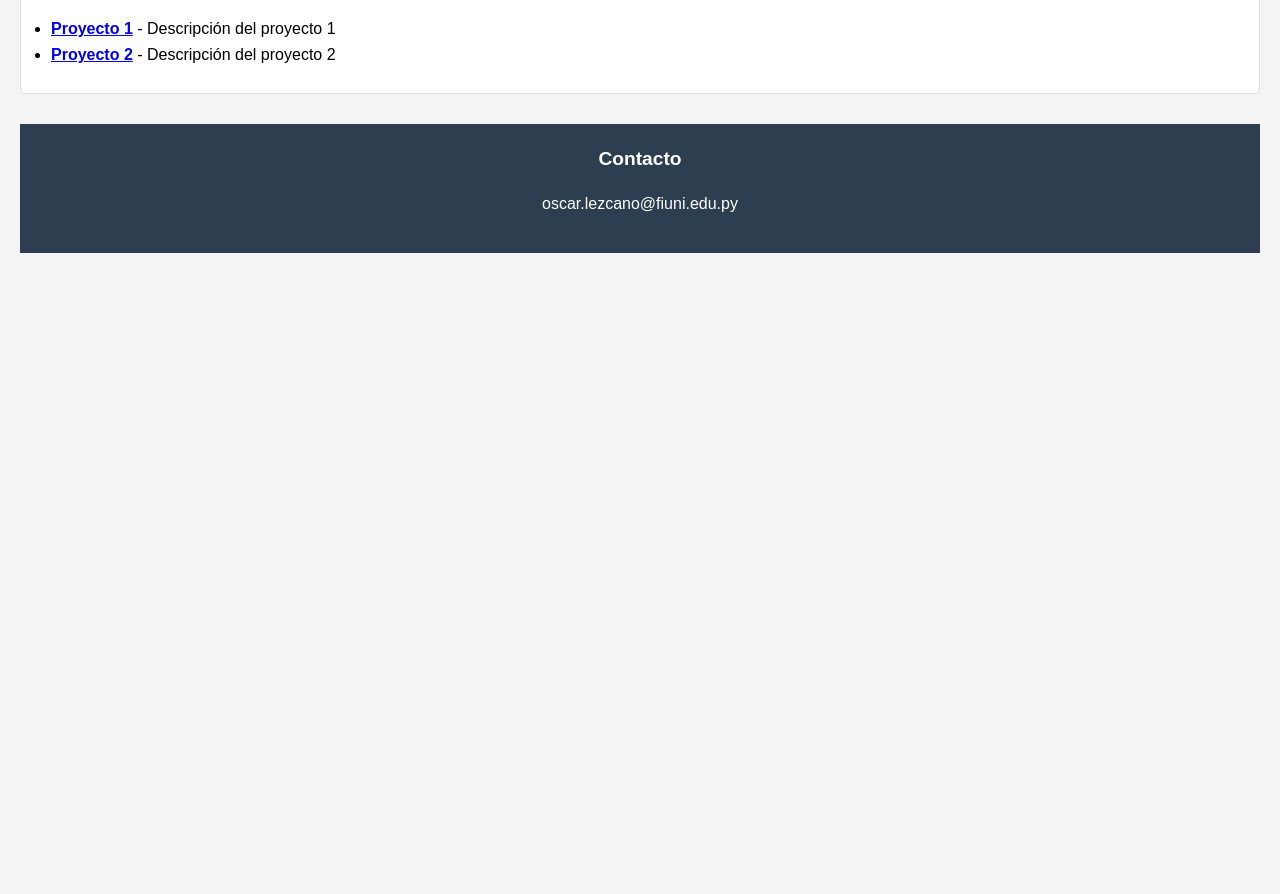
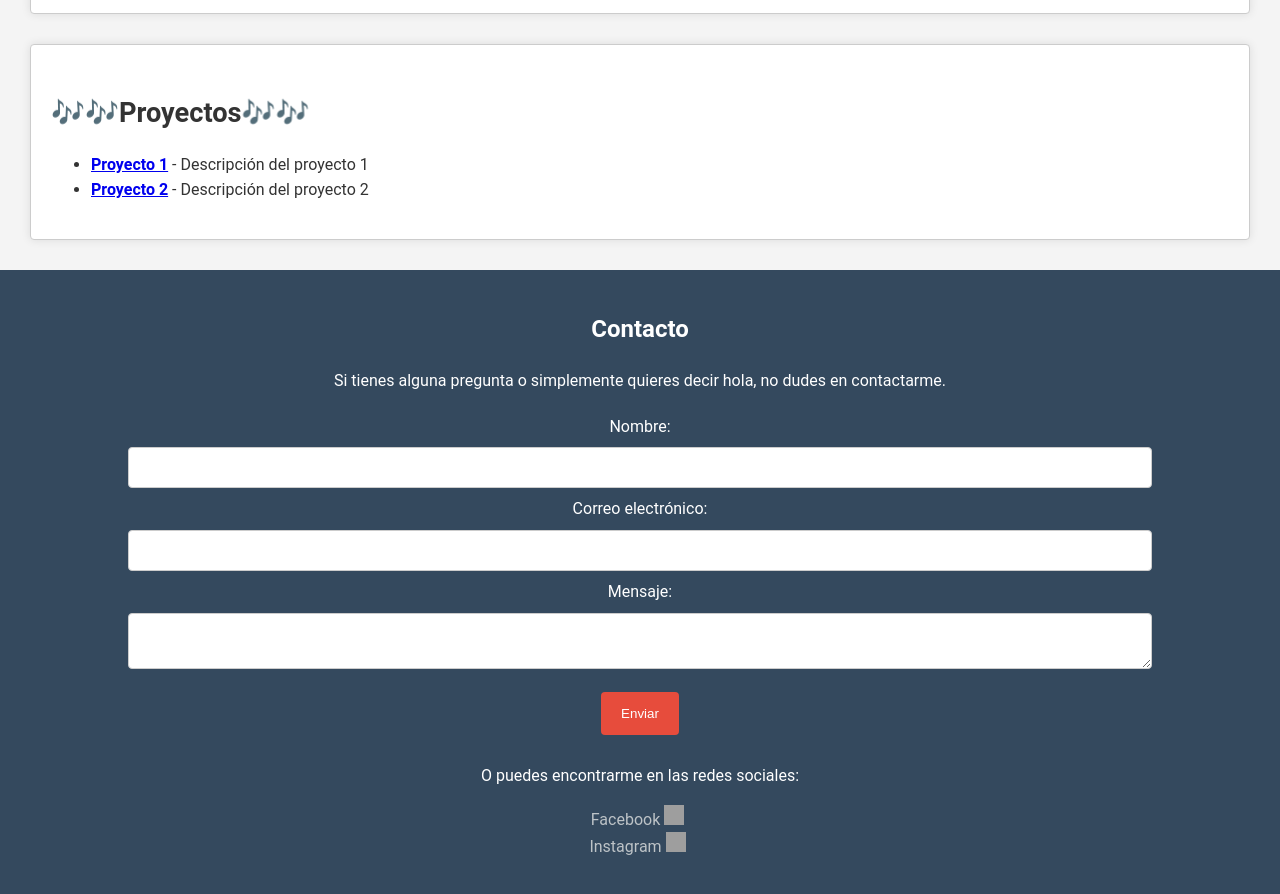
Before and after one commit to OscarLezcano/MiPortafolio, a plain HTML site: page index.html in a window 1280 px wide. Shown: the part 1000-1894 px from the top of the page. Before the commit the page ends 1273 px from the top, so only its background shows below. Drawn offline with Linux system fonts and the light colour scheme; grey boxes are pictures that could not be loaded.

Commit message:
Add files via upload

```diff
--- a/index.html
+++ b/index.html
@@ -69,7 +69,29 @@
 
     <footer>
         <h2>Contacto</h2>
-        <p>oscar.lezcano@fiuni.edu.py</p>
+        <p>Si tienes alguna pregunta o simplemente quieres decir hola, no dudes en contactarme.</p>
+        <form>
+            <label for="name">Nombre:</label><br>
+            <input type="text" id="name" name="name"><br>
+            <label for="email">Correo electrónico:</label><br>
+            <input type="email" id="email" name="email"><br>
+            <label for="message">Mensaje:</label><br>
+            <textarea id="message"></textarea><br>
+            <input type="submit" value="Enviar">
+        </form>
+        <p>O puedes encontrarme en las redes sociales:</p>
+        <ul>
+            <li>
+                <a href="https://www.facebook.com/" target="_blank">
+                    Facebook <img src="https://icon-library.com/images/facebook-icon-white-png/facebook-icon-white-png-20.jpg" alt="Logo de Facebook">
+                </a>
+            </li>
+            <li>
+                <a href="https://www.instagram.com/" target="_blank">
+                    Instagram <img src="https://clipground.com/images/instagram-logo-png-white-4.png" alt="Logo de Instagram">
+                </a>
+            </li>
+        </ul>
     </footer>
 
 </body>
--- a/style.css
+++ b/style.css
@@ -1,48 +1,129 @@
 body {
-    font-family: Arial, sans-serif;
-    line-height: 1.6;
-    margin: 20px;
-    background-color: #f4f4f4;
+    font-family: 'Roboto', sans-serif; /* Establece la fuente de texto */
+    line-height: 1.6; /* Establece la altura de línea */
+    margin: 0; /* Coloca margen 0 */
+    padding: 0; /* Coloca padding 0 */
+    background-color: #f4f4f4; /* Establece el color de fondo */
+    color: #333; /* Establece el color de texto */
 }
+
 header {
-    text-align: center;
-    margin-bottom: 20px;
-    padding: 20px;
-    background-color: #2c3e50;
-    color: #ffffff;
+    background-color: #34495e; /* Establece el color de fondo */
+    color: #ffffff; /* Establece el color de texto */
+    padding: 20px 0; /* Establece el padding superior e inferior a 20px y el padding izquierdo y derecho a 0 */
+    text-align: center; /* Centra el contenido del encabezado */
 }
-h1 {
-    margin: 5px 0;
+
+header h1 {
+    margin: 0; /* Coloca margen 0 */
+    font-size: 2.5em; /* Establece el tamaño de fuente */
 }
-h2 {
-    margin: 0;
-    font-size: 1.2em;
-    color: #ffffff;
+
+header h2 {
+    margin: 0; /* Coloca margen 0 */
+    font-size: 1.3em; /* Establece el tamaño de fuente */
+    font-weight: 400; /* Establece el grosor de fuente */
 }
+
+nav ul {
+    padding: 0; /* Coloca padding 0 */
+    list-style-type: none; /* Elimina los estilos de lista */
+    text-align: center; /* Centra el contenido de la lista */
+    background-color: #2c3e50; /* Establece el color de fondo */
+    margin: 0; /* Coloca margen 0 */
+}
+
+nav ul a {
+    display: inline-block; /* Muestra los elementos en línea */
+    padding: 10px 15px; /* Establece el padding superior e inferior a 10px y el padding izquierdo y derecho a 15px */
+    color: #fff; /* Establece el color de texto */
+    text-decoration: none; /* Elimina la decoración de texto */
+    transition: background-color 0.3s ease; /* Agrega una transición suave al color de fondo */
+}
+
+nav ul a:hover {
+    background-color: #3498db; /* Establece el color de fondo al pasar el cursor sobre el enlace */
+}
+
 section {
-    margin-bottom: 30px;
-    border: 1px solid #ddd;
-    padding: 10px;
-    background-color: #ffffff;
-    border-radius: 5px;
+    margin: 30px; /* Coloca margen de 30px */
+    padding: 20px; /* Coloca padding de 20px */
+    border: 1px solid #ccc; /* Establece un borde de 1px sólido con color #ccc */
+    border-radius: 4px; /* Establece el radio de borde de 4px */
+    background-color: #fff; /* Establece el color de fondo */
+    box-shadow: 0 0 10px rgba(0, 0, 0, 0.1); /* Agrega una sombra al elemento */
 }
-ul {
-    padding-left: 20px;
+
+section h3 {
+    font-size: 1.7em; /* Establece el tamaño de fuente */
+    margin-bottom: 15px; /* Coloca margen inferior de 15px */
 }
+
 footer {
-    text-align: center;
-    margin-top: 20px;
-    padding: 20px;
-    background-color: #2c3e50;
-    color: #ffffff;
+    background-color: #34495e; /* Establece el color de fondo */
+    color: #fff; /* Establece el color de texto */
+    text-align: center; /* Centra el contenido del pie de página */
+    padding: 20px 0; /* Establece el padding superior e inferior a 20px y el padding izquierdo y derecho a 0 */
+    margin-top: 30px; /* Coloca margen superior de 30px */
 }
-nav ul a {
-        color: #fff;
-        margin-right: 10px;
-        text-decoration: none; /* Elimina el subrayado */
+
+footer a {
+    color: #fff; /* Establece el color de texto */
+    text-decoration: none; /* Elimina la decoración de texto */
 }
-/* Cambia el color del texto al pasar el mouse */
-nav ul a:hover {
-        color: #ddd;
-        text-decoration: underline; /* Subraya el texto */
+
+footer a:hover {
+    color: #ddd; /* Establece el color de texto al pasar el cursor sobre el enlace */
 }
+
+footer img {
+    height: 20px; /* Establece la altura de la imagen */
+    width: 20px; /* Establece el ancho de la imagen */
+    margin-right: 5px; /* Coloca margen derecho de 5px */
+}
+
+footer form {
+    margin: 20px auto; /* Coloca margen superior e inferior de 20px y margen izquierdo y derecho automático */
+    width: 80%; /* Establece el ancho del formulario al 80% */
+}
+
+footer form input[type="text"],
+footer form input[type="email"],
+footer form textarea {
+    width: 100%; /* Establece el ancho al 100% */
+    padding: 12px 20px; /* Establece el padding superior e inferior a 12px y el padding izquierdo y derecho a 20px */
+    margin: 8px 0; /* Coloca margen superior e inferior de 8px y margen izquierdo y derecho de 0 */
+    display: inline-block; /* Muestra los elementos en línea */
+    border: 1px solid #ccc; /* Establece un borde de 1px sólido con color #ccc */
+    border-radius: 4px; /* Establece el radio de borde de 4px */
+    box-sizing: border-box; /* Incluye el padding y el borde en el ancho total */
+}
+
+footer form input[type="submit"] {
+    background-color: #e74c3c; /* Establece el color de fondo */
+    color: white; /* Establece el color de texto */
+    padding: 14px 20px; /* Establece el padding superior e inferior a 14px y el padding izquierdo y derecho a 20px */
+    margin: 8px 0; /* Coloca margen superior e inferior de 8px y margen izquierdo y derecho de 0 */
+    border: none; /* Elimina el borde */
+    border-radius: 4px; /* Establece el radio de borde de 4px */
+    cursor: pointer; /* Cambia el cursor al pasar el cursor sobre el botón */
+    transition: background-color 0.3s ease; /* Agrega una transición suave al color de fondo */
+}
+
+footer form input[type="submit"]:hover {
+    background-color: #c0392b; /* Establece el color de fondo al pasar el cursor sobre el botón */
+}
+
+footer ul {
+    list-style-type: none; /* Elimina los estilos de lista */
+    padding: 0; /* Coloca padding 0 */
+}
+
+footer ul li a {
+    color: #bdc3c7; /* Establece el color de texto */
+    text-decoration: none; /* Elimina la decoración de texto */
+}
+
+footer ul li a:hover {
+    color: #ecf0f1; /* Establece el color de texto al pasar el cursor sobre el enlace */
+}
```
